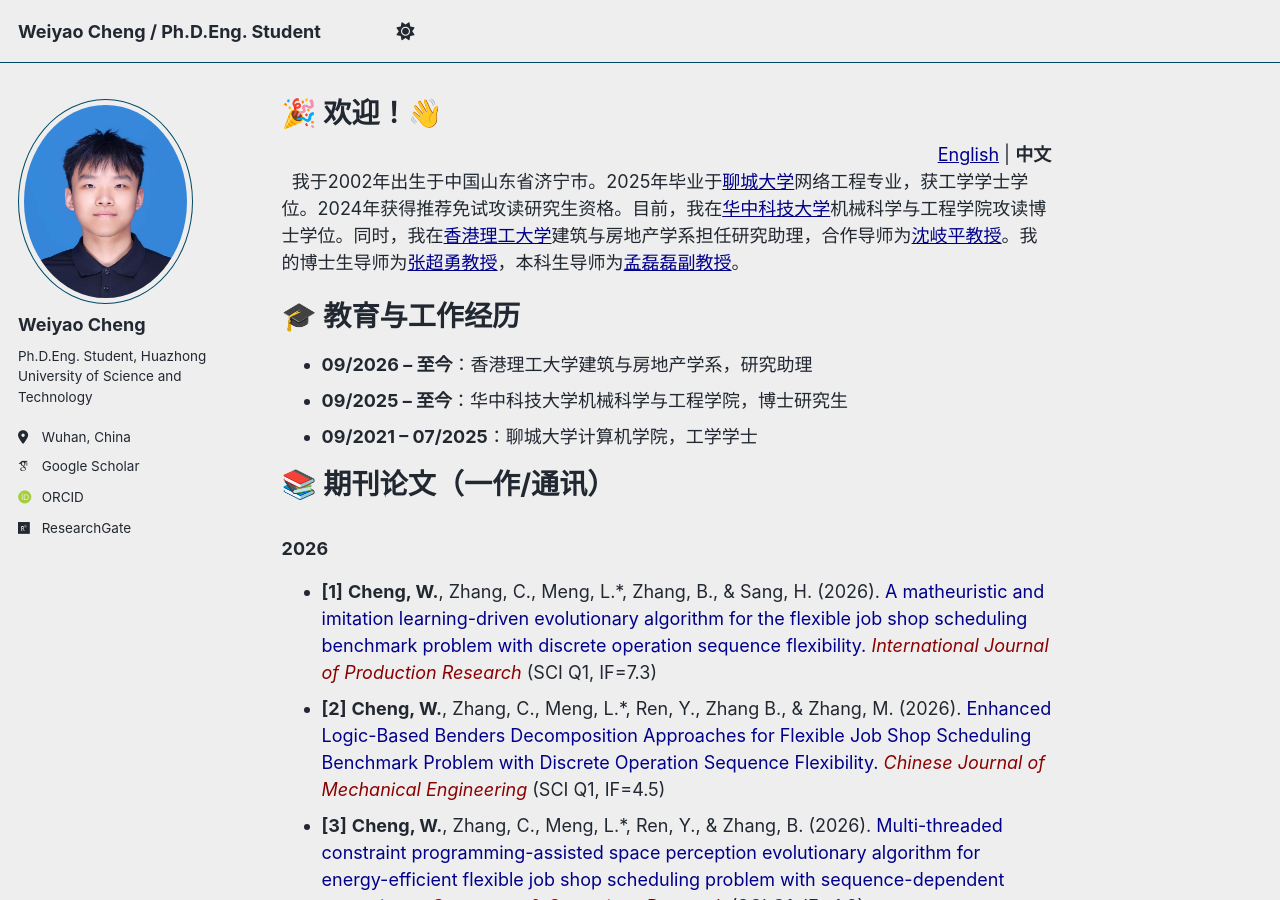
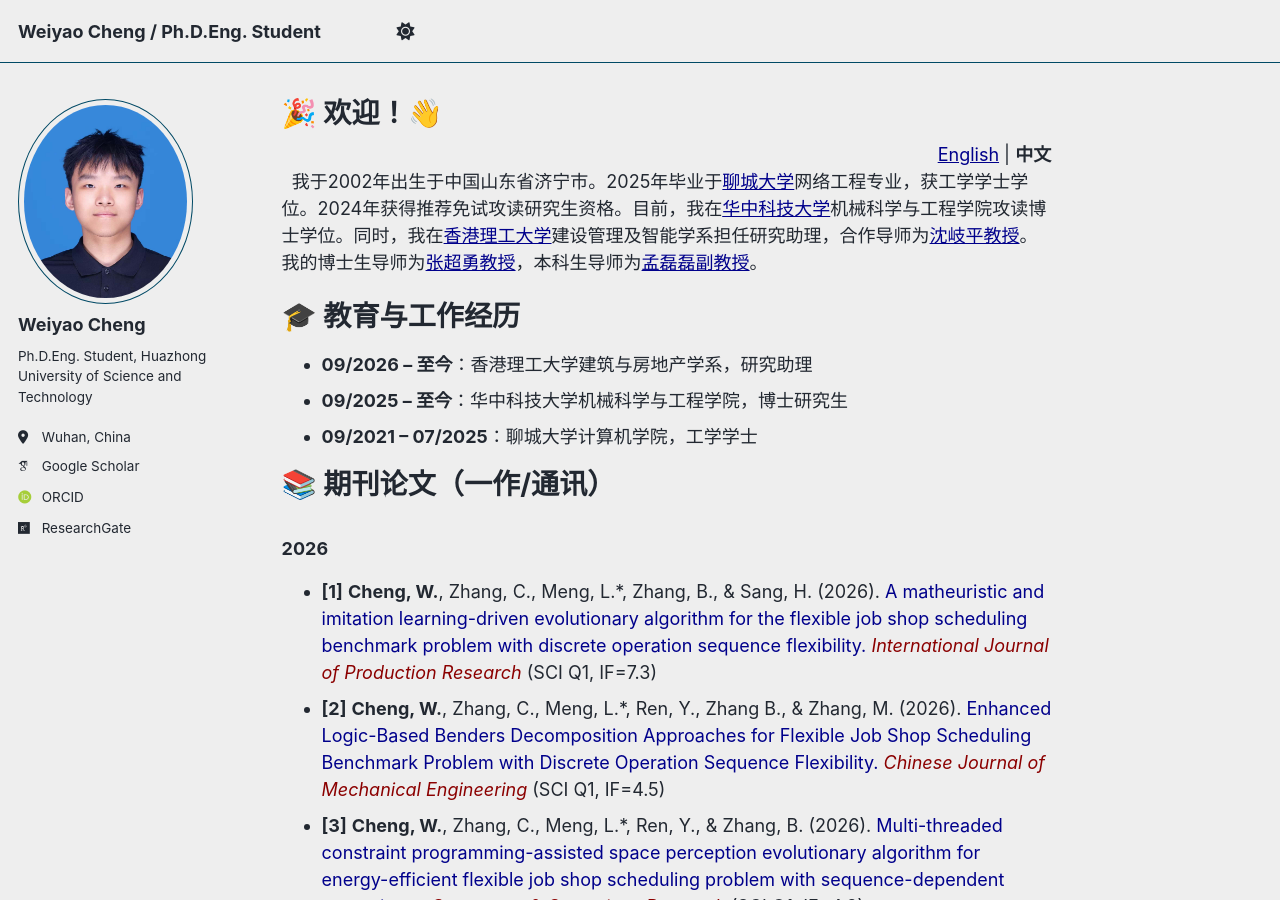
Before and after one commit to cwylcu080903/cwylcu080903.github.io, a Jekyll site: the page built from _pages/about-zh.md, in a window 1280 px wide and 900 px high. Built offline with Jekyll 4.4.1, drawn with Linux system fonts in a browser that asks for light colours; some web fonts are replaced; a script bundle is joined from its source files by our own code; library files that are not in the unit come from our copies.

Commit message:
Update about-zh.md

```diff
--- a/_pages/about-zh.md
+++ b/_pages/about-zh.md
@@ -8,7 +8,7 @@ author_profile: true
 <a href="/" style="color: #00008B;">English</a> | <b>中文</b>
 </div>
 
-&nbsp; 我于2002年出生于中国山东省济宁市。2025年毕业于<a href="https://www.lcu.edu.cn/" style="color: #00008B;">聊城大学</a>网络工程专业，获工学学士学位。2024年获得推荐免试攻读研究生资格。目前，我在<a href="https://www.hust.edu.cn/" style="color: #00008B;">华中科技大学</a>机械科学与工程学院攻读博士学位。同时，我在<a href="https://www.polyu.edu.hk/sc/about-polyu/" style="color: #00008B;">香港理工大学</a>建筑与房地产学系担任研究助理，合作导师为<a href="https://www.polyu.edu.hk/ppoffice/senior-management-team/avpgp/" style="color: #00008B;">沈岐平教授</a>。我的博士生导师为<a href="https://mse.hust.edu.cn/info/1143/1376.htm" style="color: #00008B;">张超勇教授</a>，本科生导师为<a href="https://cs.lcu.edu.cn/xygk/szdw/431879.htm" style="color: #00008B;">孟磊磊副教授</a>。
+&nbsp; 我于2002年出生于中国山东省济宁市。2025年毕业于<a href="https://www.lcu.edu.cn/" style="color: #00008B;">聊城大学</a>网络工程专业，获工学学士学位。2024年获得推荐免试攻读研究生资格。目前，我在<a href="https://www.hust.edu.cn/" style="color: #00008B;">华中科技大学</a>机械科学与工程学院攻读博士学位。同时，我在<a href="https://www.polyu.edu.hk/sc/about-polyu/" style="color: #00008B;">香港理工大学</a>建设管理及智能学系担任研究助理，合作导师为<a href="https://www.polyu.edu.hk/ppoffice/senior-management-team/avpgp/" style="color: #00008B;">沈岐平教授</a>。我的博士生导师为<a href="https://mse.hust.edu.cn/info/1143/1376.htm" style="color: #00008B;">张超勇教授</a>，本科生导师为<a href="https://cs.lcu.edu.cn/xygk/szdw/431879.htm" style="color: #00008B;">孟磊磊副教授</a>。
 
 🎓 教育与工作经历
 ======
```
